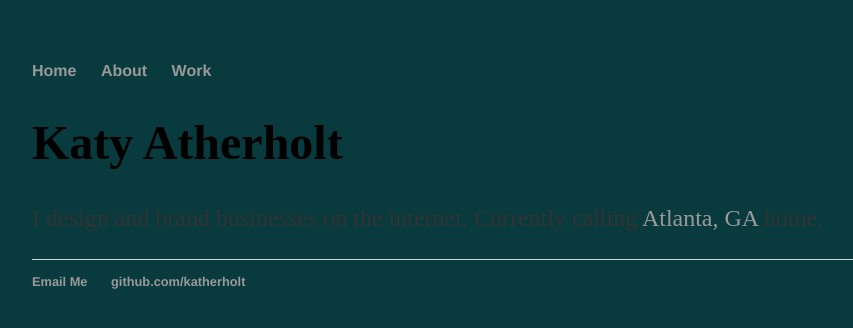
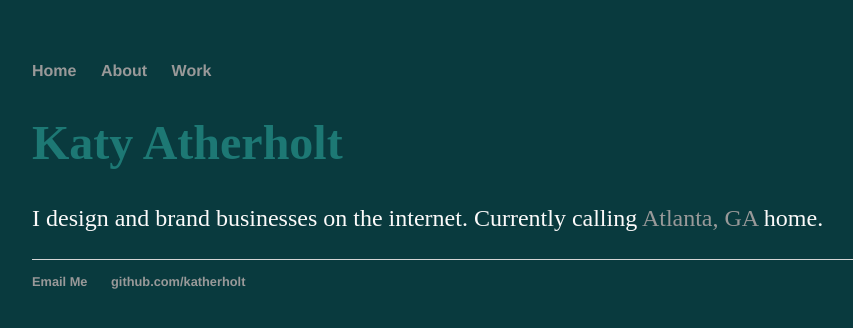
Before and after one commit to katherholt/katherholt.github.io, a Jekyll site: the page built from index.html, in a window 1280 px wide. Shown: the top 328 px of the page, without its empty margins (160-1013 px from the left). Built offline with Jekyll 4.4.1, drawn with Linux system fonts in a browser that asks for light colours; some web fonts are replaced.

Commit message:
Update main.css

```diff
--- a/css/main.css
+++ b/css/main.css
@@ -3,10 +3,10 @@
 a { text-decoration: none; color: #999; }
 a:hover { text-decoration: underline; }
 
-p, ul { font-size: 1.5em; line-height: 1.4em; color: #333; }
+p, ul { font-size: 1.5em; line-height: 1.4em; color: #FCFAFA; }
 ul { list-style: none; }
 
-h1 { font-family: 'Source Serif Pro', serif; color: 1D7874;  }
+h1 { font-family: 'Source Serif Pro', serif; color: #1D7874;  }
 h2, h3, h4 { font-family: 'Open Sans', sans-serif; }
 h1 { font-size: 3em; font-color: #38618C;  }
 h2 { font-size: 2.7em; }
```
